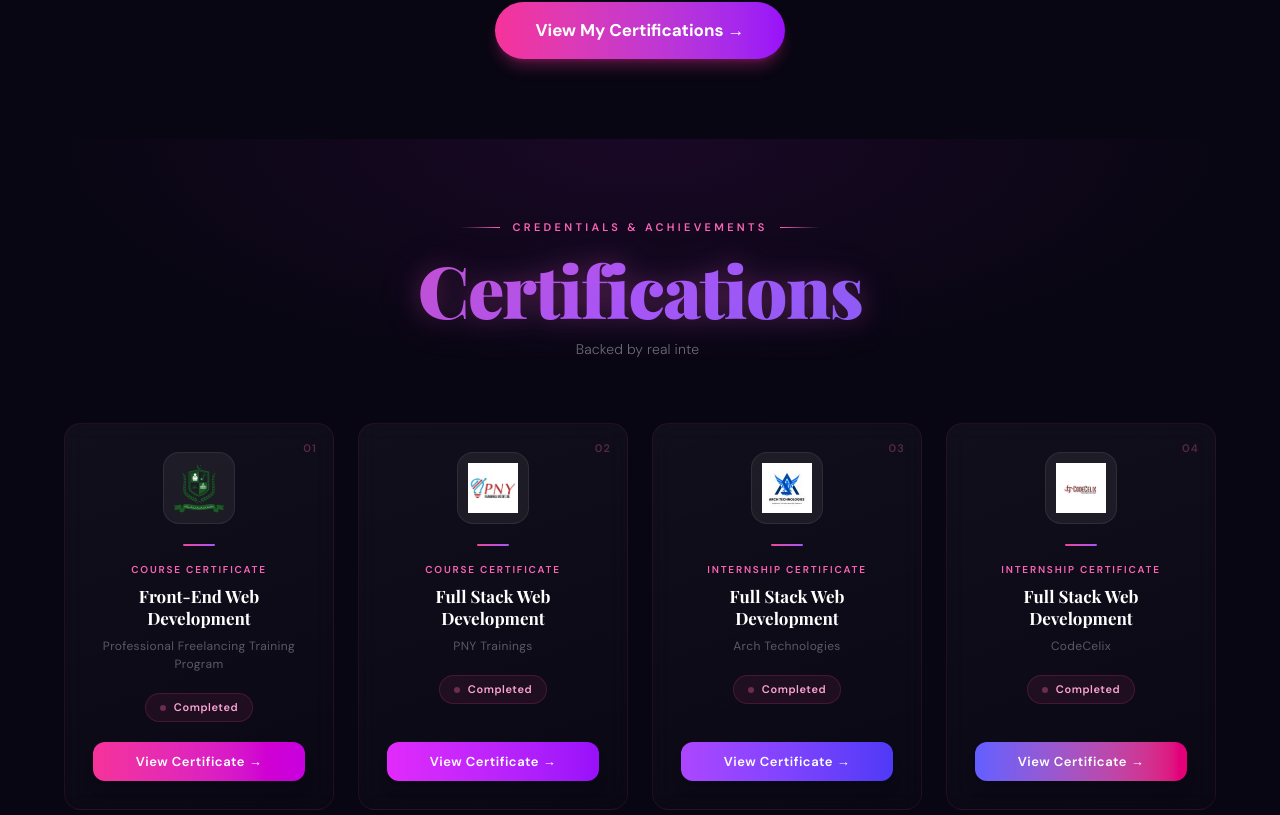
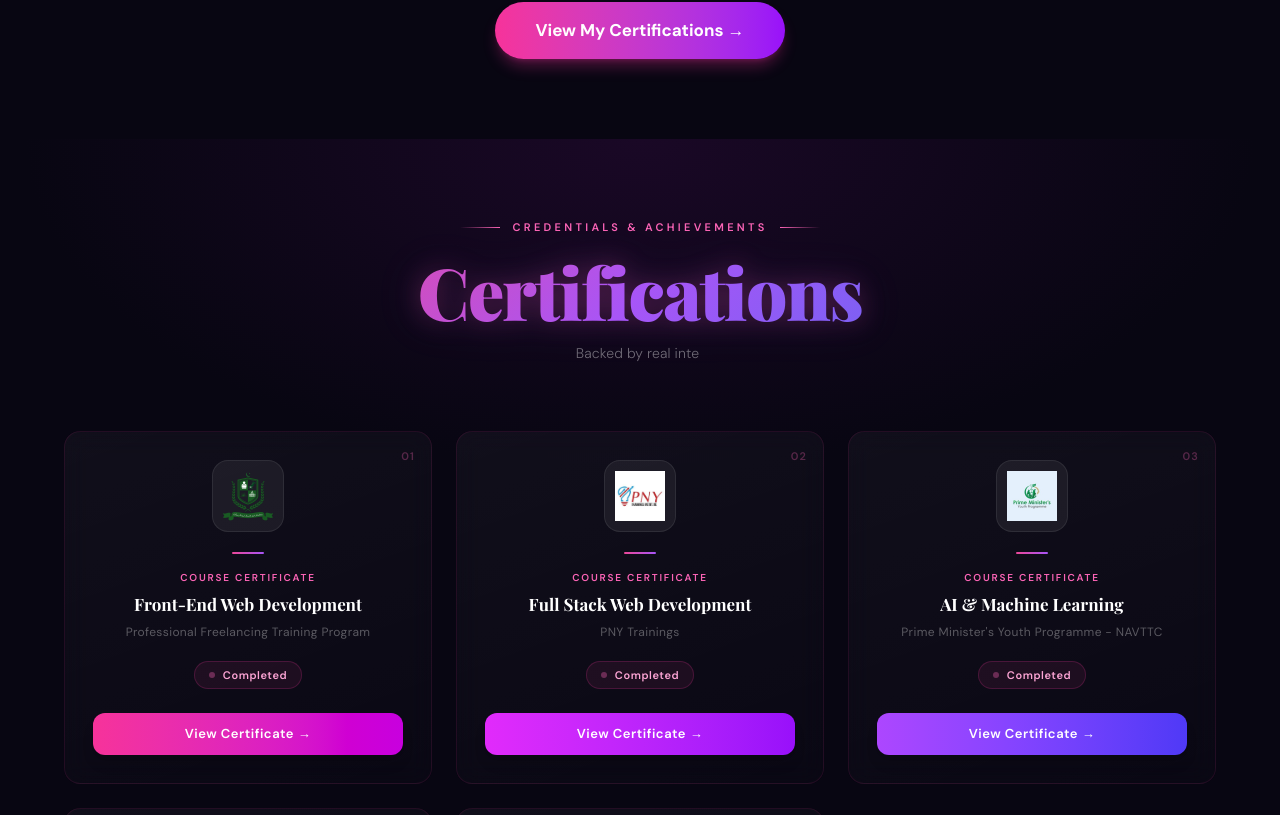
Before and after one commit to Talha-Bin-Zubair2125/my-portfolio, a React (Vite) app: page / in a window 1280 px wide. Shown: the part 7765-8580 px from the top of the page. Built offline with nearby package versions, Linux system fonts and the light colour scheme.

Commit message:
Fix certifications responsiveness and UI bugs

```diff
--- a/src/Pages/Certifications.jsx
+++ b/src/Pages/Certifications.jsx
@@ -3,8 +3,10 @@ import { motion } from "framer-motion";
 import ArchTechLogo from "../Images/Arch Technologies Logo.jpg";
 import CodeCelixLogo from "../Images/CodeCelix Logo.webp";
 import PNYLogo from "../Images/PNY Logo.webp";
+import PMYDLogo from "../Images/PMYDP.jpg";
 import CodeCelixCertificate from "../Images/CodeCelix Internship Certificate.jpg";
 import ArchTechCertificate from "../Images/Arch Technologies Internship Certificate.jpg";
+import NavttcCertificate from "../Images/Navttc_Certificate.jpg";
 import PFTPLogo from "../Images/PFTP Logo.webp";
 import TypingText from "./TypingText";
 
@@ -33,13 +35,22 @@ function Certifications() {
       num: "02",
     },
     {
+      type: "Course Certificate",
+      title: "AI & Machine Learning",
+      organization: "Prime Minister's Youth Programme - NAVTTC",
+      link: NavttcCertificate,
+      image: PMYDLogo,
+      color: "from-purple-500 to-indigo-600",
+      num: "03",
+    },
+    {
       type: "Internship Certificate",
       title: "Full Stack Web Development",
       organization: "Arch Technologies",
       link: ArchTechCertificate,
       image: ArchTechLogo,
       color: "from-purple-500 to-indigo-600",
-      num: "03",
+      num: "04",
     },
     {
       type: "Internship Certificate",
@@ -48,7 +59,7 @@ function Certifications() {
       link: CodeCelixCertificate,
       image: CodeCelixLogo,
       color: "from-indigo-500 to-pink-600",
-      num: "04",
+      num: "05",
     },
   ];
 
@@ -64,14 +75,14 @@ function Certifications() {
       `}</style>
       <section
         id="Certifications"
-        className="min-h-screen text-white py-20 px-6"
+        className="min-h-screen text-white py-20 px-4 sm:px-6 lg:px-8 overflow-hidden"
         style={{
           background:
             "radial-gradient(ellipse 80% 50% at 50% 0%, #1a0826 0%, #080612 60%)",
         }}
       >
         {/* Header */}
-        <div className="text-center mb-16">
+        <div className="text-center mb-16 max-w-3xl mx-auto">
           <motion.div
             initial={{ opacity: 0 }}
             whileInView={{ opacity: 1 }}
@@ -79,7 +90,7 @@ function Certifications() {
             viewport={{ once: true }}
             className="flex items-center justify-center gap-3 mb-4"
           >
-            <span className="w-10 h-px bg-gradient-to-r from-transparent to-pink-400" />
+            <span className="w-8 sm:w-10 h-px bg-gradient-to-r from-transparent to-pink-400" />
             <span
               className="text-pink-400"
               style={{
@@ -92,7 +103,7 @@ function Certifications() {
             >
               Credentials &amp; Achievements
             </span>
-            <span className="w-10 h-px bg-gradient-to-l from-transparent to-pink-400" />
+            <span className="w-8 sm:w-10 h-px bg-gradient-to-l from-transparent to-pink-400" />
           </motion.div>
 
           <motion.h1
@@ -102,9 +113,9 @@ function Certifications() {
             viewport={{ once: true }}
             style={{
               fontFamily: "'Playfair Display', serif",
-              fontSize: "clamp(42px, 7vw, 72px)",
+              fontSize: "clamp(36px, 6vw, 72px)",
               fontWeight: 900,
-              lineHeight: 1.05,
+              lineHeight: 1.1,
               letterSpacing: "-0.02em",
               background: `linear-gradient(135deg, ${PINK}, ${PURPLE}, ${INDIGO})`,
               WebkitBackgroundClip: "text",
@@ -121,12 +132,12 @@ function Certifications() {
             whileInView={{ opacity: 1 }}
             transition={{ duration: 0.6, delay: 0.2 }}
             viewport={{ once: true }}
-            className="mt-3 text-sm text-white/40"
+            className="mt-3 text-sm text-white/40 px-4"
             style={{
               fontFamily: "'DM Sans', sans-serif",
               fontWeight: 300,
               letterSpacing: "0.01em",
-              minHeight: 20,
+              minHeight: 24,
             }}
           >
             <TypingText
@@ -140,23 +151,23 @@ function Certifications() {
           </motion.p>
         </div>
 
-        {/* Cards */}
-        <div className="grid grid-cols-1 sm:grid-cols-2 lg:grid-cols-4 gap-6 max-w-6xl mx-auto">
+        {/* Cards Grid - Updated to auto-fit gracefully for 5 items */}
+        <div className="grid grid-cols-1 sm:grid-cols-2 lg:grid-cols-3 xl:grid-cols-3 gap-6 max-w-6xl mx-auto">
           {certifications.map((cert, i) => (
             <motion.div
               key={i}
               initial={{ opacity: 0, y: 60 }}
               whileInView={{ opacity: 1, y: 0 }}
-              transition={{ duration: 0.6, delay: i * 0.12 }}
+              transition={{ duration: 0.6, delay: i * 0.1 }}
               viewport={{ once: true }}
-              whileHover={{ y: -10 }}
-              className="relative group"
+              whileHover={{ y: -8 }}
+              className="relative group flex"
             >
               <div
                 className={`absolute inset-0 bg-gradient-to-br ${cert.color} opacity-0 group-hover:opacity-15 rounded-2xl blur-2xl transition-opacity duration-500`}
               />
               <div
-                className="relative flex flex-col items-center h-full rounded-2xl border border-pink-500/10 group-hover:border-pink-400/40 transition-all duration-300 p-7 overflow-hidden"
+                className="relative flex flex-col items-center w-full rounded-2xl border border-pink-500/10 group-hover:border-pink-400/40 transition-all duration-300 p-6 sm:p-7 overflow-hidden"
                 style={{
                   background:
                     "linear-gradient(160deg, rgba(255,255,255,0.04) 0%, rgba(255,255,255,0.01) 100%)",
@@ -175,9 +186,10 @@ function Certifications() {
                 >
                   {cert.num}
                 </span>
+
                 <motion.div
                   whileHover={{ scale: 1.06, rotate: 2 }}
-                  className="flex items-center justify-center mb-5 rounded-2xl"
+                  className="flex items-center justify-center mb-5 rounded-2xl shrink-0"
                   style={{
                     width: 72,
                     height: 72,
@@ -192,14 +204,16 @@ function Certifications() {
                     style={{ width: 50, height: 50, objectFit: "contain" }}
                   />
                 </motion.div>
+
                 <div
-                  className="mb-4 rounded-full"
+                  className="mb-4 rounded-full shrink-0"
                   style={{
                     width: 32,
                     height: 2,
                     background: `linear-gradient(90deg, ${PINK}, ${PURPLE})`,
                   }}
                 />
+
                 <p
                   className="text-pink-400 text-center mb-2"
                   style={{
@@ -212,6 +226,7 @@ function Certifications() {
                 >
                   {cert.type}
                 </p>
+
                 <h2
                   className="text-white text-center mb-2"
                   style={{
@@ -223,6 +238,7 @@ function Certifications() {
                 >
                   {cert.title}
                 </h2>
+
                 <p
                   className="text-center mb-5"
                   style={{
@@ -235,8 +251,9 @@ function Certifications() {
                 >
                   {cert.organization}
                 </p>
+
                 <div
-                  className="flex items-center gap-2 mb-5 rounded-full border border-pink-500/20"
+                  className="flex items-center gap-2 mb-6 rounded-full border border-pink-500/20 shrink-0"
                   style={{
                     background: "rgba(236,72,153,0.08)",
                     padding: "5px 14px",
@@ -262,9 +279,10 @@ function Certifications() {
                     Completed
                   </span>
                 </div>
+
                 <motion.a
-                  whileHover={{ scale: 1.04 }}
-                  whileTap={{ scale: 0.96 }}
+                  whileHover={{ scale: 1.02 }}
+                  whileTap={{ scale: 0.98 }}
                   href={cert.link}
                   target="_blank"
                   rel="noopener noreferrer"
@@ -274,10 +292,10 @@ function Certifications() {
                     fontSize: "13px",
                     fontWeight: 600,
                     letterSpacing: "0.04em",
-                    padding: "10px 0",
+                    padding: "11px 0",
                   }}
                 >
-                  View Certificate →
+                  View Certificate &rarr;
                 </motion.a>
               </div>
             </motion.div>
--- a/src/Pages/Experience.jsx
+++ b/src/Pages/Experience.jsx
@@ -10,19 +10,15 @@ const INDIGO = "#6366f1";
 function Experience() {
   const experiences = [
     {
-      role: "Full Stack Developer Intern",
-      company: "Arch Technologies",
-      location: "Rawalpindi, Pakistan",
-      duration: "Dec 2025 – Jan 2026",
-      type: "Internship",
-      icon: <Code size={28} />,
-      gradient: "from-pink-500 to-fuchsia-600",
+      role: "Junior Software Developer",
+      company: "CBMC Consultants",
+      location: "Islamabad, Pakistan",
+      duration: "Sep 2026 – Present",
+      type: "Full-time",
+      icon: <Briefcase size={28} />,
+      gradient: "from-pink-500 to-purple-600",
       achievements: [
-        "Built a full-stack music player web application using React.js and Node.js with Express framework",
-        "Integrated public music APIs for dynamic data fetching and streaming capabilities",
-        "Developed backend routes and connected frontend using Axios for seamless API communication",
-        "Designed responsive UI with focus on user experience and modern web design principles",
-        "Used Git and GitHub for version control and collaboration throughout the development process",
+        "Contributing to the development of scalable, business-focused software solutions across frontend and backend systems. Actively involved in building new features, developing APIs, optimizing application functionality, resolving technical issues, and enhancing user experience across AxonDigits, Axon Finance Suite, Axon Employee Management, and Axon Practice Manager.",
       ],
     },
     {
@@ -39,6 +35,22 @@ function Experience() {
         "AI-Based Business Automation Website: Integrated frontend components with backend APIs for automated workflows",
         "Online Polling & Survey Platform: Built modules for poll creation, voting mechanisms, and real-time result display",
         "Collaborated using Git for version control and tested APIs with Postman to ensure reliability",
+      ],
+    },
+    {
+      role: "Full Stack Developer Intern",
+      company: "Arch Technologies",
+      location: "Rawalpindi, Pakistan",
+      duration: "Dec 2025 – Jan 2026",
+      type: "Internship",
+      icon: <Code size={28} />,
+      gradient: "from-pink-500 to-fuchsia-600",
+      achievements: [
+        "Built a full-stack music player web application using React.js and Node.js with Express framework",
+        "Integrated public music APIs for dynamic data fetching and streaming capabilities",
+        "Developed backend routes and connected frontend using Axios for seamless API communication",
+        "Designed responsive UI with focus on user experience and modern web design principles",
+        "Used Git and GitHub for version control and collaboration throughout the development process",
       ],
     },
     {
--- a/src/Pages/Footer.jsx
+++ b/src/Pages/Footer.jsx
@@ -218,7 +218,7 @@ function Footer() {
                 </motion.a>
                 <motion.a
                   whileHover={{ scale: 1.02 }}
-                  href="https://drive.google.com/file/d/13GPr6EXLDddwn0rJo10GKRaU_hCauT32/view?usp=sharing"
+                  href="https://drive.google.com/file/d/1DzeG4Qd5M6Aik12wIbFqI8G4APPVIKkM/view?usp=drive_link"
                   target="_blank"
                   rel="noopener noreferrer"
                   className="flex items-center justify-center gap-2 mt-4 bg-gradient-to-r from-pink-500 to-purple-600 text-white px-6 py-3 rounded-xl font-bold shadow-lg shadow-pink-500/30 hover:shadow-pink-500/50 transition-all"
```
Also changed, not shown: src/Images/Navttc_Certificate.jpg (added), src/Images/PMYDP.jpg (added).
